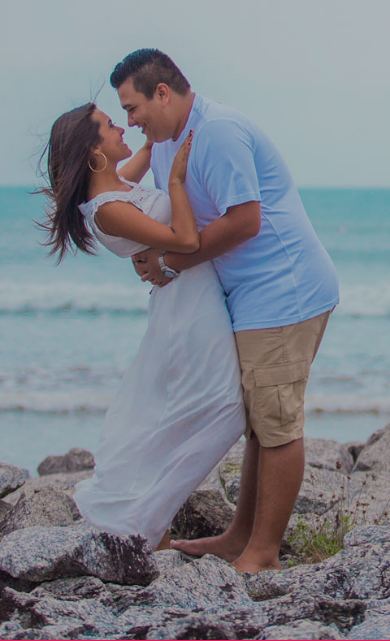
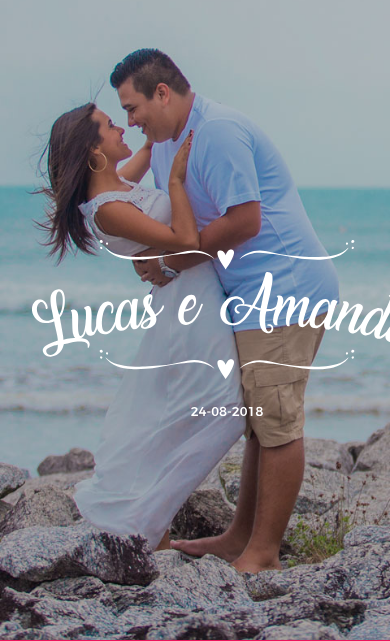
Before and after one commit to gustahenry/lucas, a PHP site: page /?msgs=1 in a window 390 px wide; the page is wider, and only the part inside the window is pictured. Shown: the part 56-697 px from the top of that part. Run offline with PHP 8.4, Linux system fonts and the light colour scheme; data that the repository does not hold is empty; some libraries are stand-ins or nearby versions.

Commit message:
atualizacao de nome

```diff
--- a/assets/css/custom.css
+++ b/assets/css/custom.css
@@ -143,6 +143,11 @@ body{
 	  background-attachment: none;
 	  background-size: cover;
 }
+	.img-home{
+		width: 30rem;
+		margin-top: 7rem;
+		margin-left: 37rem;
+	}
 }
 @media screen and (max-width: 768px){
   .home{
@@ -163,6 +168,10 @@ body{
 	  background-attachment: none;
 	  background-size: cover;
 }
+	.img-home{
+		width: 26rem;
+		margin: 15rem 2rem 0 2rem;
+	}
 }
 @media screen and (max-width: 320px){
   .home{
@@ -173,4 +182,8 @@ body{
 	  background-attachment: none;
 	  background-size: cover;
 }
+	.img-home{
+		width: 19rem;
+		margin: 17rem 0.5rem 0 0.5rem;
+	}
 }
--- a/index.php
+++ b/index.php
@@ -34,7 +34,7 @@
   </div>
 
   <div class="home" id="home">
-    <img class="img-fluid" style="width: 30rem; margin-top: 7rem; margin-left: 37rem;" src="assets/img/lucas-e-amanda.svg" alt="">
+    <img class="img-fluid img-home" src="assets/img/lucas-e-amanda.svg" alt="">
   </div>
   <div class="data text-center py-5">
   <div class="container">
```
